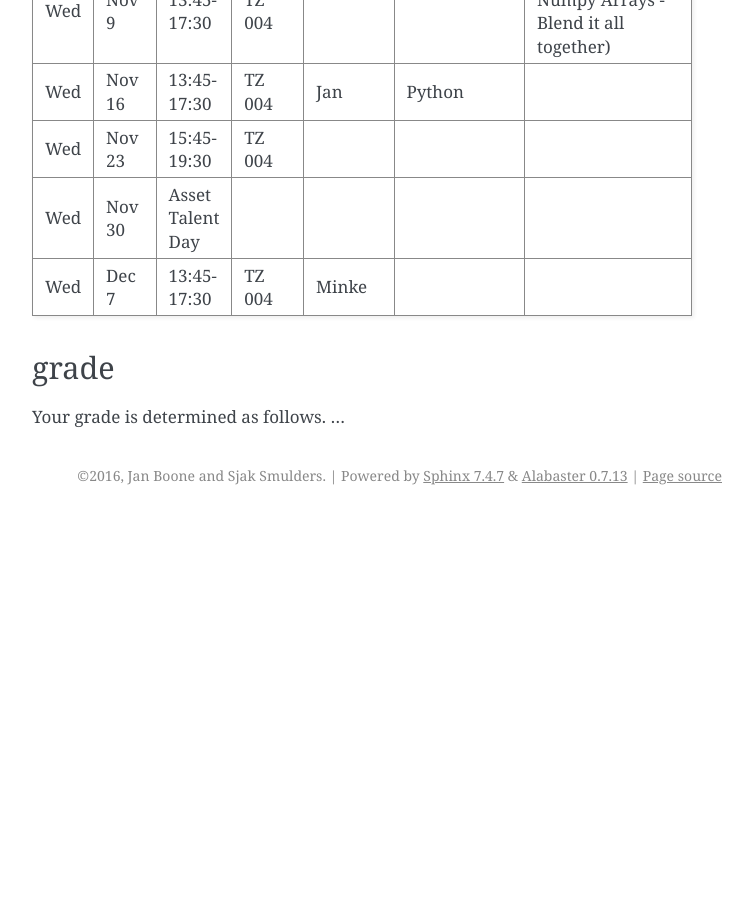
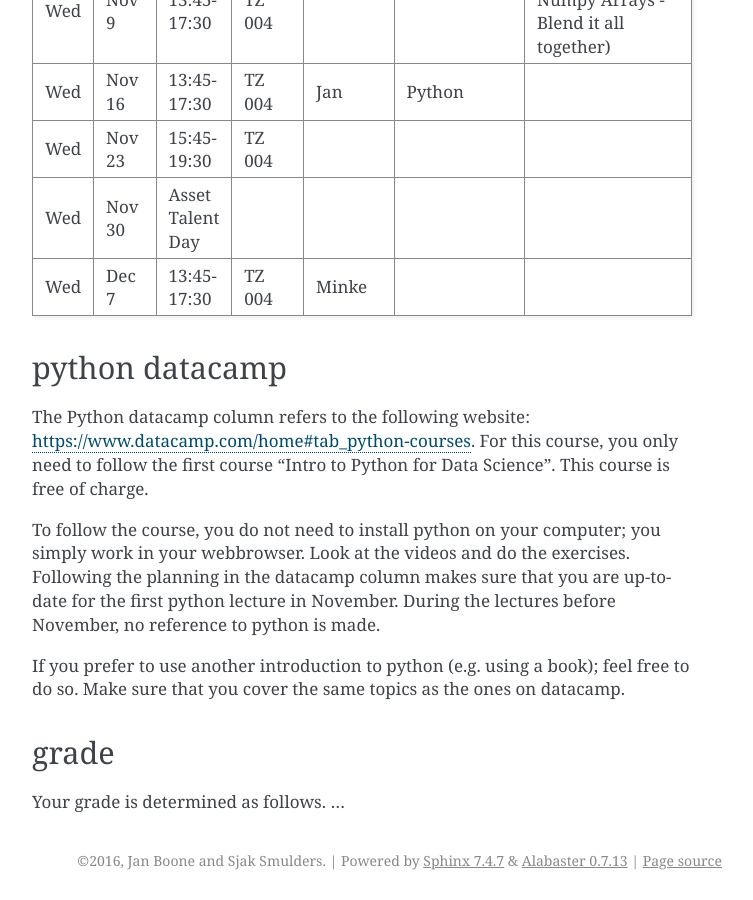
Before and after one commit to janboone/applied-economics, a Sphinx documentation site: the page built from source/source/plan.rst, in a window 1280 px wide and 900 px high, scrolled down 1820 px. Shown: the whole window, without its empty margins (388-1141 px from the left). Built offline with Sphinx 7.4.7, drawn with Linux system fonts in a browser that asks for light colours; before the commit the page ends 2335 px from its top, so only the background shows below that; some of the changed text lies outside the part shown.

Commit message:
explains the use of datacamp in the course

```diff
--- a/source/source/plan.rst
+++ b/source/source/plan.rst
@@ -37,7 +37,7 @@ The plan for this course in the academic year 2016/2017 is as follows:
 
 
 .. csv-table:: Preliminary schedule, may be updated by announcements on BB:
-   :header: "day", "date", "time", "room", "teacher", "topic", "Python basecamp"
+   :header: "day", "date", "time", "room", "teacher", "topic", "Python datacamp"
    :widths:   5,     10,     15,     30,      25,        70,       70
 
    Wed, Aug 31,  13:45-17:30,          TZ 004, Sjak, Introduction to the course and program tracks ,
@@ -58,6 +58,26 @@ The plan for this course in the academic year 2016/2017 is as follows:
 
 
 
+python datacamp
+---------------
+
+The Python datacamp column refers to the following website:
+`<https://www.datacamp.com/home#tab_python-courses>`_. For this
+course, you only need to follow the first course "Intro to Python for
+Data Science". This course is free of charge.
+
+To follow the course, you do not need to install python on your
+computer; you simply work in your webbrowser. Look at the videos and
+do the exercises. Following the planning in the datacamp column makes
+sure that you are up-to-date for the first python lecture in
+November. During the lectures before November, no reference to python
+is made.
+
+If you prefer to use another introduction to python (e.g. using a
+book); feel free to do so. Make sure that you cover the same topics as
+the ones on datacamp.
+
+
 
 grade
 -----
```
